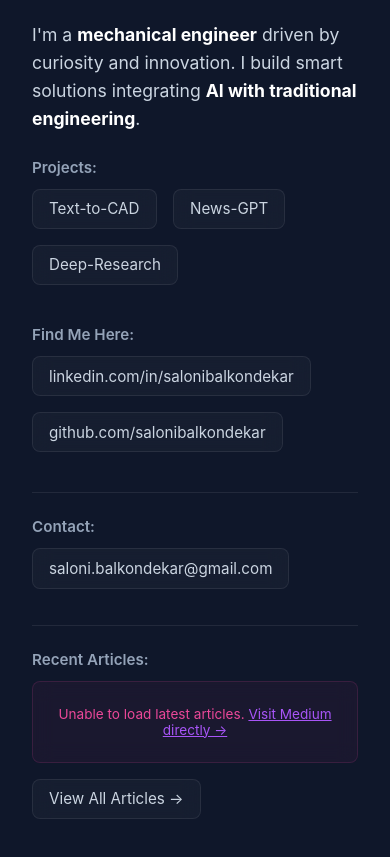
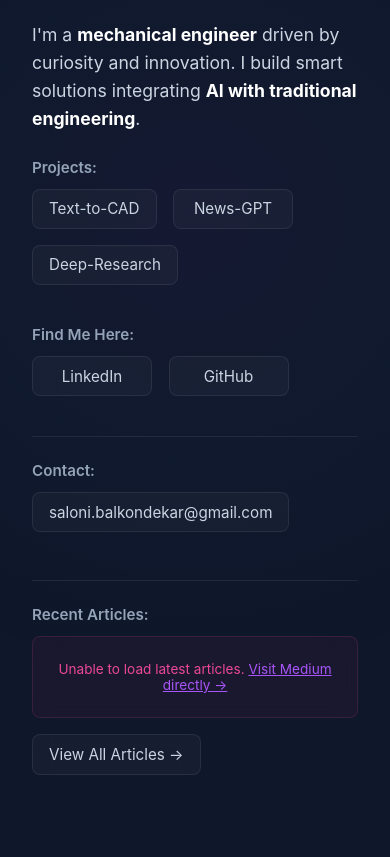
Before and after one commit to salonibalkondekar/saloni-balkondekar-website, a plain HTML site: page index.html in a window 390 px wide. Shown: the part 203-1060 px from the top of the page. Drawn offline with Linux system fonts and the light colour scheme; no server answers.

Commit message:
Enhance UI with unified button styles and mouse glow effect

```diff
--- a/index.html
+++ b/index.html
@@ -23,21 +23,21 @@
 
             <div class="projects">
                 <h3>Projects:</h3>
-                <a href="https://salonibalkondekar.codes/text-to-cad/" target="_blank" class="project-link">Text-to-CAD</a>
-                <a href="https://salonibalkondekar.codes/news-gpt/" target="_blank" class="project-link">News-GPT</a>
-                <a href="https://salonibalkondekar.codes/deepresearch/" target="_blank" class="project-link">Deep-Research</a>
+                <a href="https://salonibalkondekar.codes/text-to-cad/" target="_blank" class="button-link">Text-to-CAD</a>
+                <a href="https://salonibalkondekar.codes/news-gpt/" target="_blank" class="button-link">News-GPT</a>
+                <a href="https://salonibalkondekar.codes/deepresearch/" target="_blank" class="button-link">Deep-Research</a>
             </div>
 
             <div class="social-links">
                 <h3>Find Me Here:</h3>
-                <a href="https://www.linkedin.com/in/salonibalkondekar" target="_blank" data-track="social-link" data-platform="linkedin">linkedin.com/in/salonibalkondekar</a>
-                <a href="https://github.com/salonibalkondekar" target="_blank" data-track="social-link" data-platform="github">github.com/salonibalkondekar</a>
+                <a href="https://www.linkedin.com/in/salonibalkondekar" target="_blank" class="button-link" data-track="social-link" data-platform="linkedin">LinkedIn</a>
+                <a href="https://github.com/salonibalkondekar" target="_blank" class="button-link" data-track="social-link" data-platform="github">GitHub</a>
             </div>
 
             <div class="contact-info">
                 <h3>Contact:</h3>
                 <div class="contact-item">
-                    <a href="mailto:saloni.balkondekar@gmail.com" data-track="contact-link" data-type="email">saloni.balkondekar@gmail.com</a>
+                    <a href="mailto:saloni.balkondekar@gmail.com" class="button-link" data-track="contact-link" data-type="email">saloni.balkondekar@gmail.com</a>
                 </div>
             </div>
 
@@ -46,7 +46,7 @@
                 <div class="blog-articles" id="blog-articles">
                     <div class="blog-loading">Loading latest articles...</div>
                 </div>
-                <a href="https://medium.com/@saloni.balkondekar" target="_blank" class="blog-link" data-track="blog-link" data-type="view-all">View All Articles →</a>
+                <a href="https://medium.com/@saloni.balkondekar" target="_blank" class="button-link" data-track="blog-link" data-type="view-all">View All Articles →</a>
             </div>
         </div>
 
--- a/src/script.js
+++ b/src/script.js
@@ -1,3 +1,39 @@
+// Mouse glow effect
+let isMouseMoving = false;
+let mouseTimeout;
+
+document.addEventListener('mousemove', function(e) {
+    const x = (e.clientX / window.innerWidth) * 100;
+    const y = (e.clientY / window.innerHeight) * 100;
+
+    document.documentElement.style.setProperty('--mouse-x', x + '%');
+    document.documentElement.style.setProperty('--mouse-y', y + '%');
+
+    // Show the glow when mouse moves
+    if (!isMouseMoving) {
+        isMouseMoving = true;
+        document.body.style.setProperty('--glow-opacity', '1');
+        document.querySelector('body::before') && (document.body.style.setProperty('--glow-opacity', '1'));
+    }
+
+    // Hide glow after mouse stops moving
+    clearTimeout(mouseTimeout);
+    mouseTimeout = setTimeout(() => {
+        isMouseMoving = false;
+        document.body.style.setProperty('--glow-opacity', '0');
+    }, 2000);
+});
+
+// Show glow on mouse enter
+document.addEventListener('mouseenter', function() {
+    document.body.style.setProperty('--glow-opacity', '1');
+});
+
+// Hide glow on mouse leave
+document.addEventListener('mouseleave', function() {
+    document.body.style.setProperty('--glow-opacity', '0');
+});
+
 // Add hover effects to social links
 document.querySelectorAll('.social-links a').forEach(link => {
     link.addEventListener('mouseenter', function() {
--- a/src/styles.css
+++ b/src/styles.css
@@ -36,6 +36,26 @@ body {
     color: var(--color-text-primary);
     min-height: 100vh;
     position: relative;
+    overflow-x: hidden;
+}
+
+body::before {
+    content: '';
+    position: fixed;
+    top: 0;
+    left: 0;
+    width: 100%;
+    height: 100%;
+    pointer-events: none;
+    z-index: 0;
+    background: radial-gradient(
+        800px circle at var(--mouse-x, 50%) var(--mouse-y, 50%),
+        rgba(168, 85, 247, 0.04) 0%,
+        rgba(96, 165, 250, 0.02) 30%,
+        transparent 60%
+    );
+    transition: opacity 0.3s ease;
+    opacity: var(--glow-opacity, 0);
 }
 
 .container {
@@ -98,18 +118,8 @@ body {
     color: var(--color-text-primary);
 }
 
-.social-links {
-    margin-bottom: var(--spacing-lg);
-}
-
-.social-links h3 {
-    font-size: var(--font-size-base);
-    margin-bottom: var(--spacing-sm);
-    color: var(--color-text-secondary);
-    font-weight: 600;
-}
-
-.social-links a {
+/* Unified button/link styles */
+.button-link {
     display: inline-block;
     color: var(--color-text-tertiary);
     text-decoration: none;
@@ -123,10 +133,12 @@ body {
     background: var(--glass-bg);
     border: 1px solid var(--glass-border);
     backdrop-filter: blur(10px);
+    min-width: 120px;
+    text-align: center;
     overflow: hidden;
 }
 
-.social-links a::before {
+.button-link::before {
     content: '';
     position: absolute;
     top: 0;
@@ -137,16 +149,26 @@ body {
     transition: left 0.5s ease;
 }
 
-.social-links a:hover {
+.button-link:hover {
     color: var(--color-primary);
     background: rgba(168, 85, 247, 0.05);
     border-color: rgba(168, 85, 247, 0.15);
     transform: var(--hover-lift);
-    box-shadow: 0 4px 16px rgba(168, 85, 247, 0.1);
 }
 
-.social-links a:hover::before {
+.button-link:hover::before {
     left: 100%;
+}
+
+.social-links {
+    margin-bottom: var(--spacing-lg);
+}
+
+.social-links h3 {
+    font-size: var(--font-size-base);
+    margin-bottom: var(--spacing-sm);
+    color: var(--color-text-secondary);
+    font-weight: 600;
 }
 
 .contact-info {
@@ -173,43 +195,6 @@ body {
     color: var(--color-text-secondary);
 }
 
-.contact-item a {
-    color: var(--color-text-tertiary);
-    text-decoration: none;
-    transition: var(--transition-smooth);
-    padding: var(--button-padding);
-    border-radius: var(--border-radius);
-    background: var(--glass-bg);
-    border: 1px solid var(--glass-border);
-    backdrop-filter: blur(10px);
-    display: inline-block;
-    position: relative;
-    overflow: hidden;
-    font-size: var(--font-size-base);
-}
-
-.contact-item a::before {
-    content: '';
-    position: absolute;
-    top: 0;
-    left: -100%;
-    width: 100%;
-    height: 100%;
-    background: linear-gradient(90deg, transparent, rgba(168, 85, 247, 0.2), rgba(96, 165, 250, 0.2), transparent);
-    transition: left 0.5s ease;
-}
-
-.contact-item a:hover {
-    color: var(--color-primary);
-    background: rgba(168, 85, 247, 0.05);
-    border-color: rgba(168, 85, 247, 0.15);
-    transform: var(--hover-lift);
-}
-
-.contact-item a:hover::before {
-    left: 100%;
-}
-
 .projects {
     margin-bottom: var(--spacing-lg);
 }
@@ -219,46 +204,6 @@ body {
     margin-bottom: var(--spacing-sm);
     color: var(--color-text-secondary);
     font-weight: 600;
-}
-
-.project-link {
-    display: inline-block;
-    color: var(--color-text-tertiary);
-    text-decoration: none;
-    margin-bottom: var(--spacing-sm);
-    margin-right: var(--spacing-sm);
-    font-size: var(--font-size-base);
-    transition: var(--transition-smooth);
-    position: relative;
-    padding: var(--button-padding);
-    border-radius: var(--border-radius);
-    background: var(--glass-bg);
-    border: 1px solid var(--glass-border);
-    backdrop-filter: blur(10px);
-    overflow: hidden;
-}
-
-.project-link::before {
-    content: '';
-    position: absolute;
-    top: 0;
-    left: -100%;
-    width: 100%;
-    height: 100%;
-    background: linear-gradient(90deg, transparent, rgba(168, 85, 247, 0.2), rgba(96, 165, 250, 0.2), transparent);
-    transition: left 0.5s ease;
-}
-
-.project-link:hover {
-    color: var(--color-primary);
-    background: rgba(168, 85, 247, 0.05);
-    border-color: rgba(168, 85, 247, 0.15);
-    transform: var(--hover-lift);
-    box-shadow: 0 4px 16px rgba(168, 85, 247, 0.1);
-}
-
-.project-link:hover::before {
-    left: 100%;
 }
 
 /* Scroll indicator */
@@ -326,7 +271,6 @@ body {
     background: rgba(168, 85, 247, 0.05);
     border-color: rgba(168, 85, 247, 0.15);
     transform: var(--hover-lift);
-    box-shadow: 0 4px 16px rgba(168, 85, 247, 0.1);
 }
 
 .blog-article:hover::before {
@@ -435,41 +379,3 @@ body {
 .blog-article:not(:has(.blog-article-image)) .blog-article-content {
     padding: var(--spacing-md);
 }
-
-.blog-link {
-    display: inline-block;
-    color: var(--color-text-tertiary);
-    text-decoration: none;
-    font-size: var(--font-size-base);
-    transition: var(--transition-smooth);
-    position: relative;
-    padding: var(--button-padding);
-    border-radius: var(--border-radius);
-    background: var(--glass-bg);
-    border: 1px solid var(--glass-border);
-    backdrop-filter: blur(10px);
-    overflow: hidden;
-}
-
-.blog-link::before {
-    content: '';
-    position: absolute;
-    top: 0;
-    left: -100%;
-    width: 100%;
-    height: 100%;
-    background: linear-gradient(90deg, transparent, rgba(168, 85, 247, 0.2), rgba(96, 165, 250, 0.2), transparent);
-    transition: left 0.5s ease;
-}
-
-.blog-link:hover {
-    color: var(--color-primary);
-    background: rgba(168, 85, 247, 0.05);
-    border-color: rgba(168, 85, 247, 0.15);
-    transform: var(--hover-lift);
-    box-shadow: 0 4px 16px rgba(168, 85, 247, 0.1);
-}
-
-.blog-link:hover::before {
-    left: 100%;
-}
```
